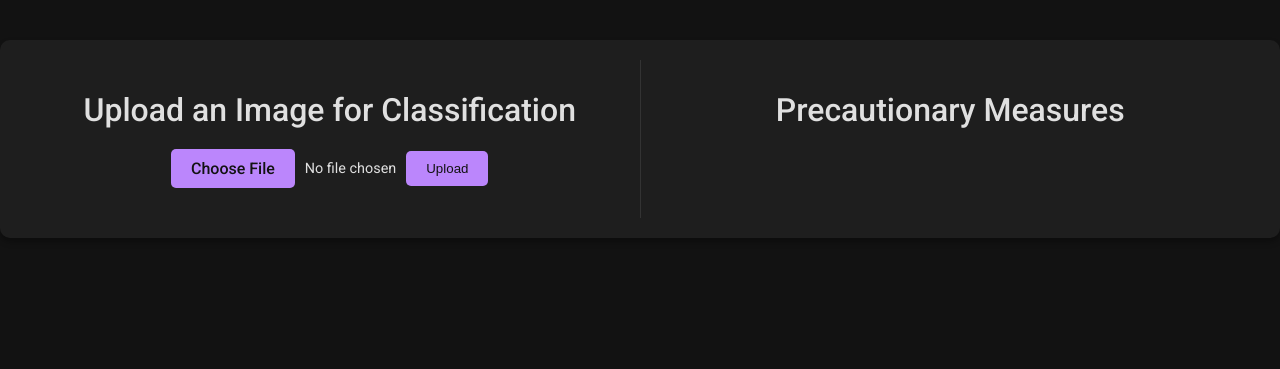
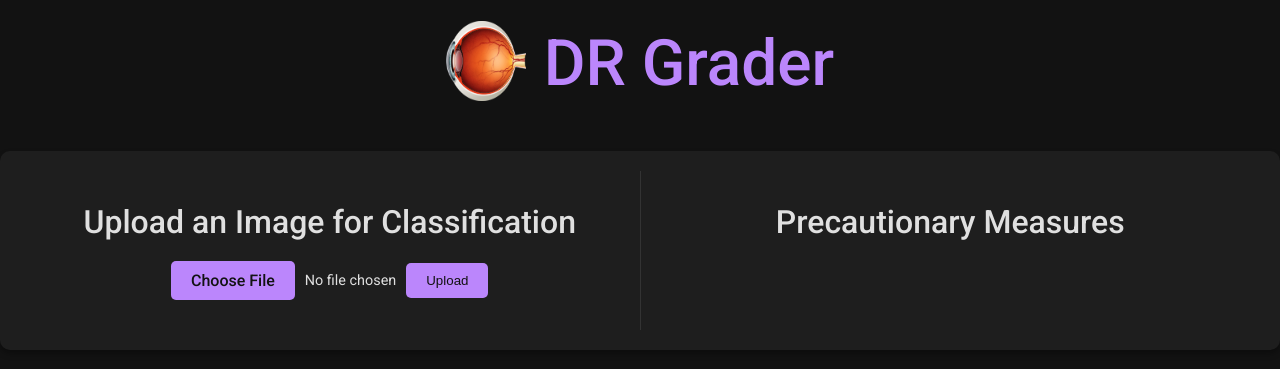
Before and after one commit to nameishyam/mini-webapp, a Flask app: page / in a window 1280 px wide. Shown: the top 369 px of the page. Run offline with Flask 3, Linux system fonts and the light colour scheme.

Commit message:
Add logo and enhance header styling in index.html

```diff
--- a/templates/index.html
+++ b/templates/index.html
@@ -42,10 +42,23 @@
     "
   >
     <!-- Main container with two blocks side by side -->
+    <h1 style="text-align: center; justify-content: center">
+      <img
+        src="../static/assets/logo.png"
+        alt="Image Classification"
+        width="80"
+        height="80"
+        style="vertical-align: bottom; margin-right: 10px"
+      />
+      <span style="color: #bb86fc; font-size: 2em; font-weight: 500">
+        DR Grader
+      </span>
+    </h1>
     <div
       style="
         max-width: 1300px;
         margin: 40px auto;
+        margin-top: 50px;
         padding: 20px;
         background-color: #1e1e1e;
         box-shadow: 0 4px 6px rgba(0, 0, 0, 0.3);
@@ -124,6 +137,7 @@
               border-radius: 5px;
               cursor: pointer;
               transition: background-color 0.3s;
+              font-weight: 500;
             "
           />
         </form>
```
Also changed, not shown: static/assets/logo.png (added).
